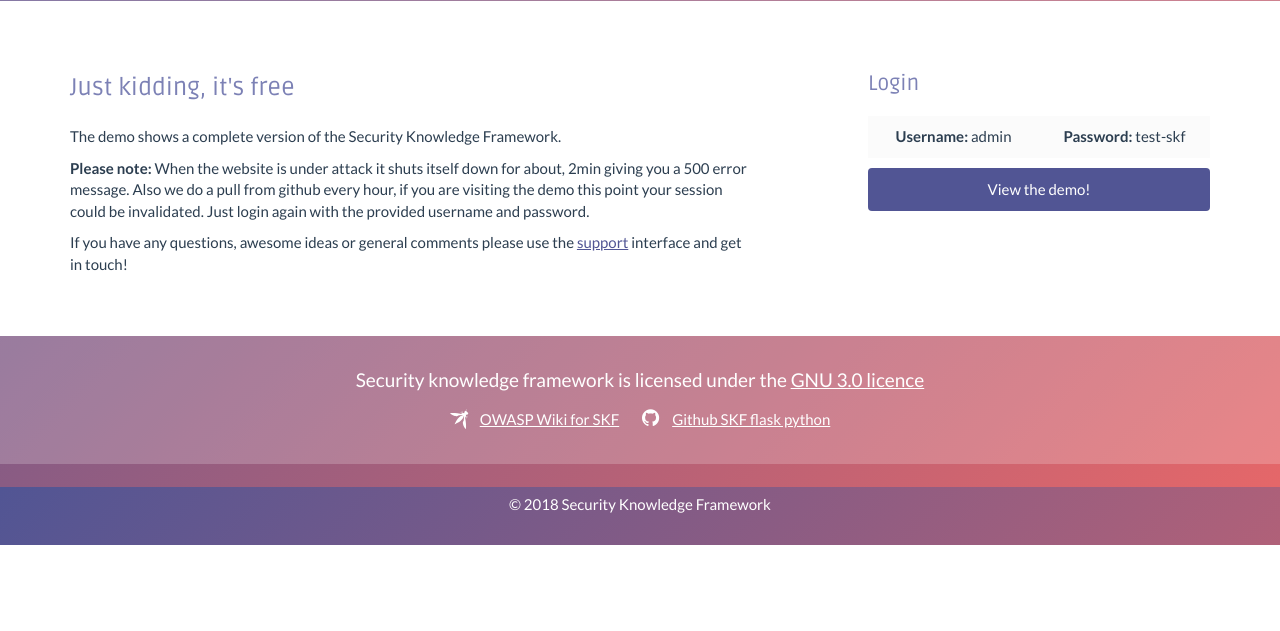
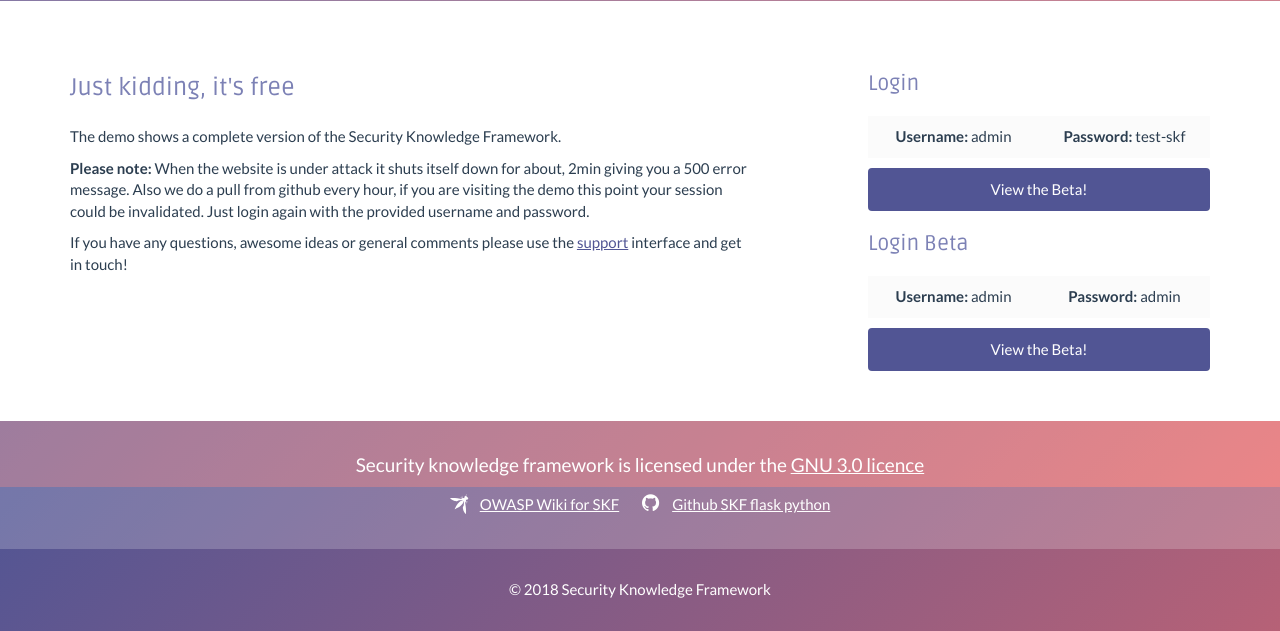
Before and after one commit to blabla1337/skf-www, a PHP site: page /demo.php in a window 1280 px wide. Shown: the part 313-944 px from the top of the page. Before the commit the page ends 858 px from the top, so only its background shows below. Run offline with PHP 8.4, Linux system fonts and the light colour scheme; some libraries are stand-ins or nearby versions.

Commit message:
Update demo.php

```diff
--- a/demo.php
+++ b/demo.php
@@ -139,7 +139,15 @@ fbq('track', 'PageView');
 						<li><strong>Username:</strong> admin</li>
 						<li><strong>Password:</strong> test-skf</li>
 					</ul>
-					<a class="btn solid" href="https://demo.securityknowledgeframework.org">View the demo!</a>
+					<a class="btn solid" href="https://demo.securityknowledgeframework.org">View the Beta!</a>
+				</div>
+								<div class="wrap login">
+					<h3>Login Beta</h3>
+					<ul>
+						<li><strong>Username:</strong> admin</li>
+						<li><strong>Password:</strong> admin</li>
+					</ul>
+					<a class="btn solid" href="https://beta.securityknowledgeframework.org">View the Beta!</a>
 				</div>
 			</div>
 		</div>
```
